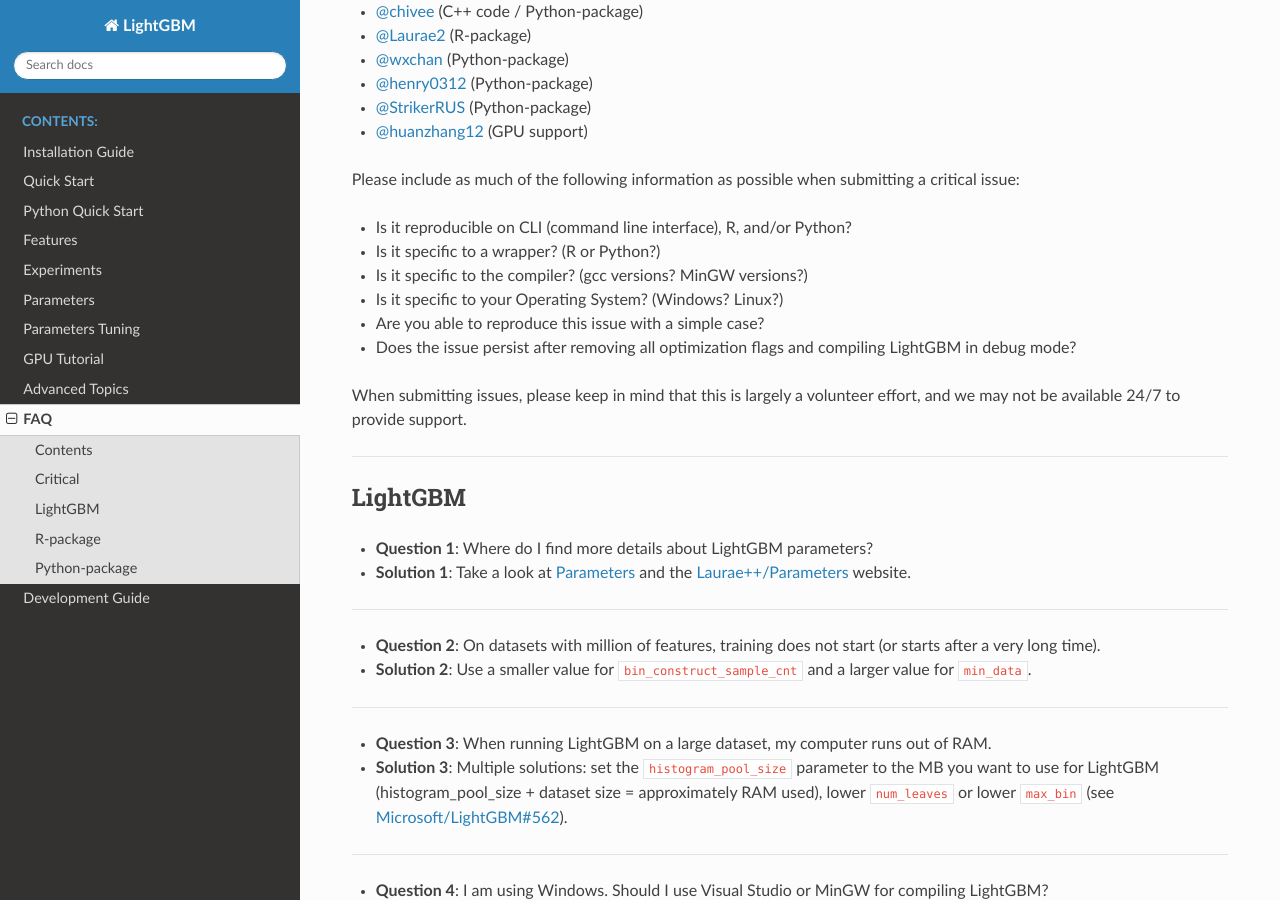
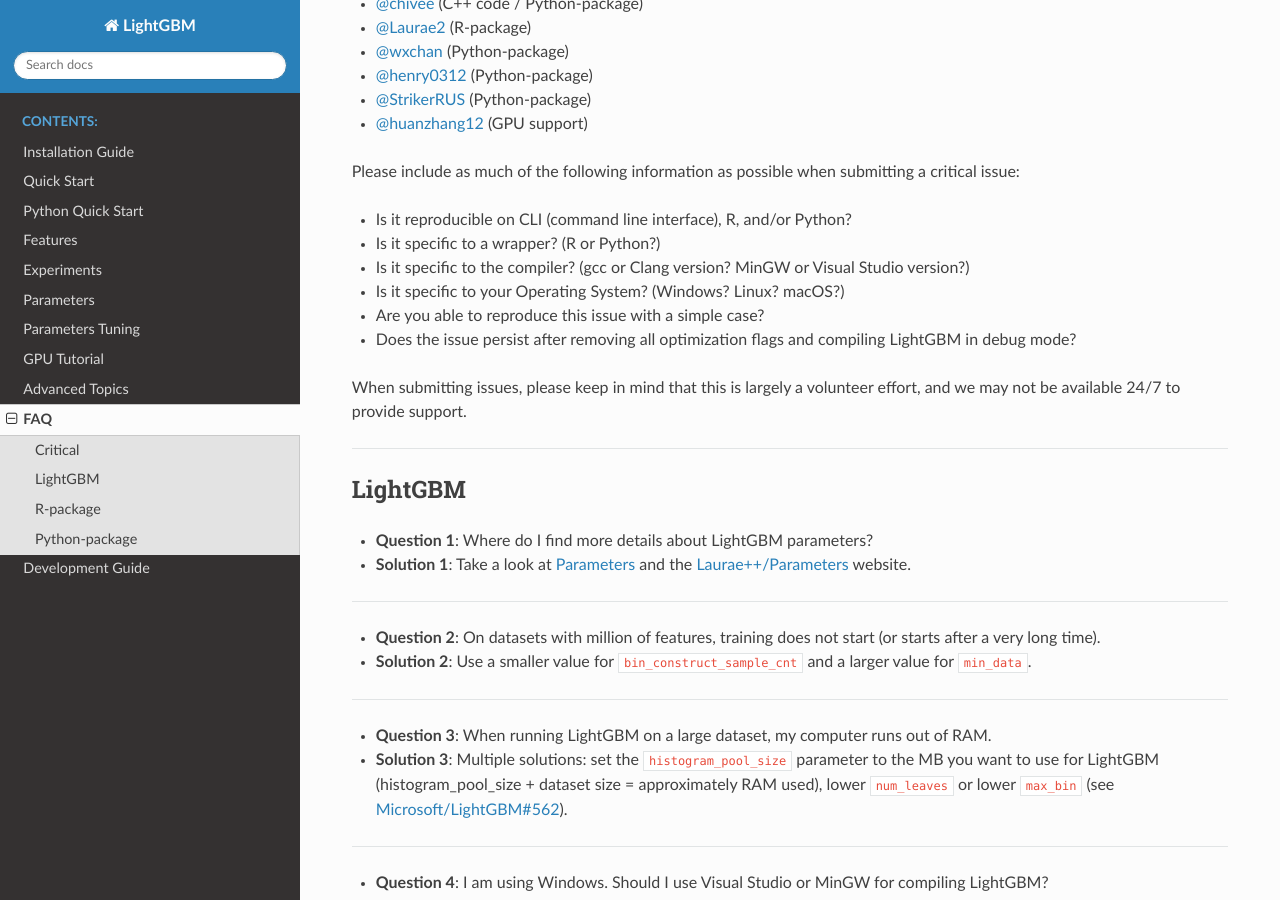
Before and after one commit to microsoft/LightGBM, a Sphinx documentation site: the page built from docs/FAQ.rst, in a window 1280 px wide and 900 px high, scrolled down 537 px. Built offline with Sphinx 7.4.7 and the Read the Docs theme 2.0.0, drawn with Linux system fonts in a browser that asks for light colours; pages that are not in the unit, such as notebooks, are missing from menus.

Commit message:
updated FAQ

```diff
--- a/docs/FAQ.rst
+++ b/docs/FAQ.rst
@@ -1,8 +1,7 @@
 LightGBM FAQ
 ============
 
-Contents
-~~~~~~~~
+**Contents**
 
 -  `Critical <#critical>`__
 
@@ -35,9 +34,9 @@
 
 -  Is it specific to a wrapper? (R or Python?)
 
--  Is it specific to the compiler? (gcc versions? MinGW versions?)
+-  Is it specific to the compiler? (gcc or Clang version? MinGW or Visual Studio version?)
 
--  Is it specific to your Operating System? (Windows? Linux?)
+-  Is it specific to your Operating System? (Windows? Linux? macOS?)
 
 -  Are you able to reproduce this issue with a simple case?
 
```
